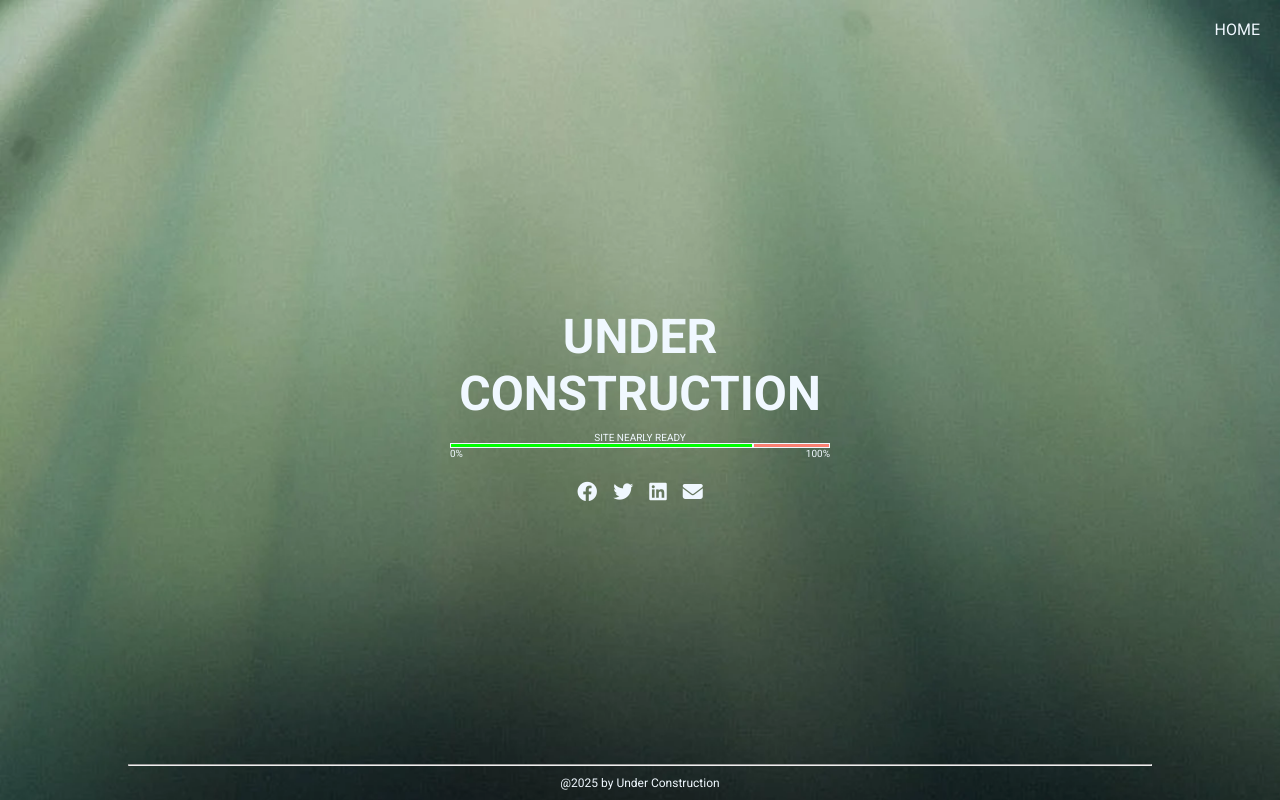
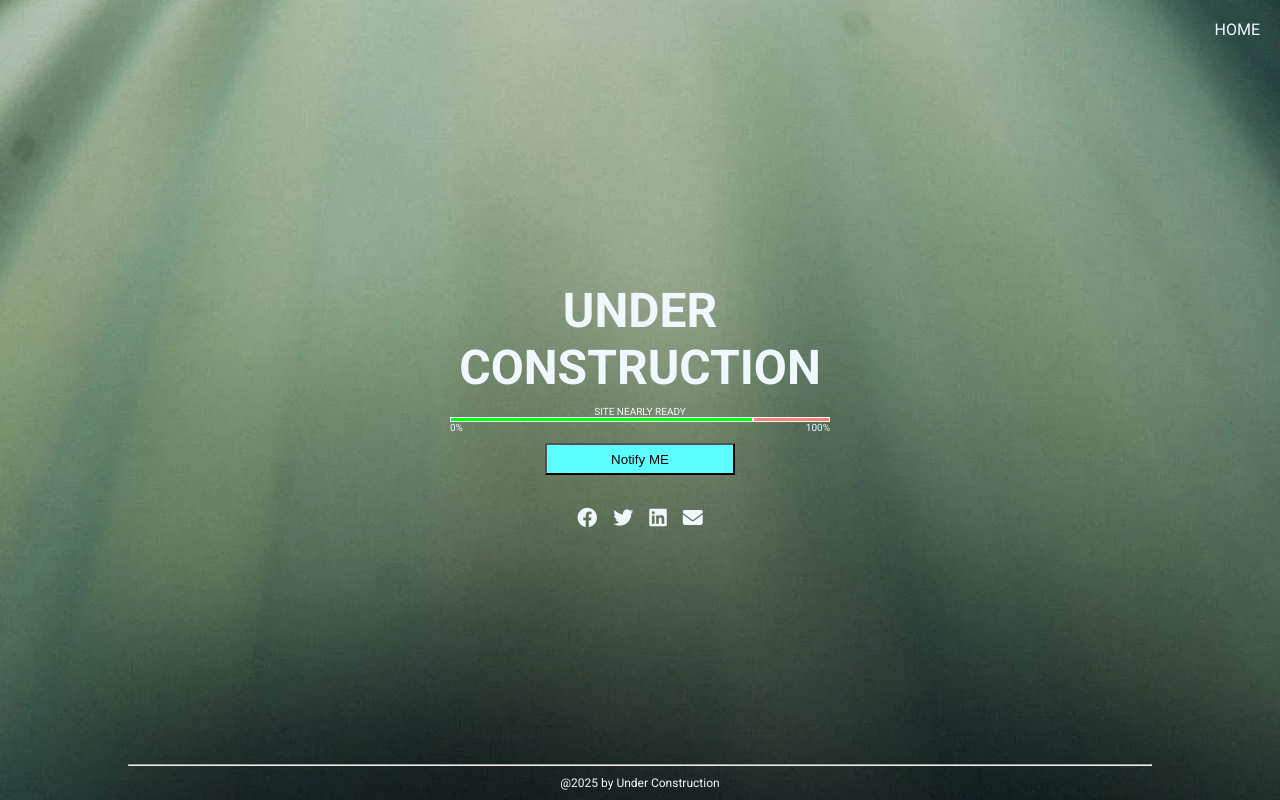
Before and after one commit to terachot-git/Homework02, a plain HTML site: page index.html in a window 1280 px wide. Drawn offline with Linux system fonts and the light colour scheme.

Commit message:
Add button

```diff
--- a/Css/style.css
+++ b/Css/style.css
@@ -78,3 +78,10 @@ flex-grow: 2;
     display: flex;
     justify-content: space-between;
 }
+input {
+    width: 50%;
+    height: 32px;
+    align-self: center;
+    margin: 10px;
+    background-color: rgb(92, 255, 255);
+}
--- a/index.html
+++ b/index.html
@@ -36,7 +36,7 @@
                 <p>0%</p>
                 <p>100%</p>
             </div>
-
+              <input type="button" value="Notify ME">
             </div>
             <div class="icon">
                 <i class="fa-brands fa-facebook"></i>
```
